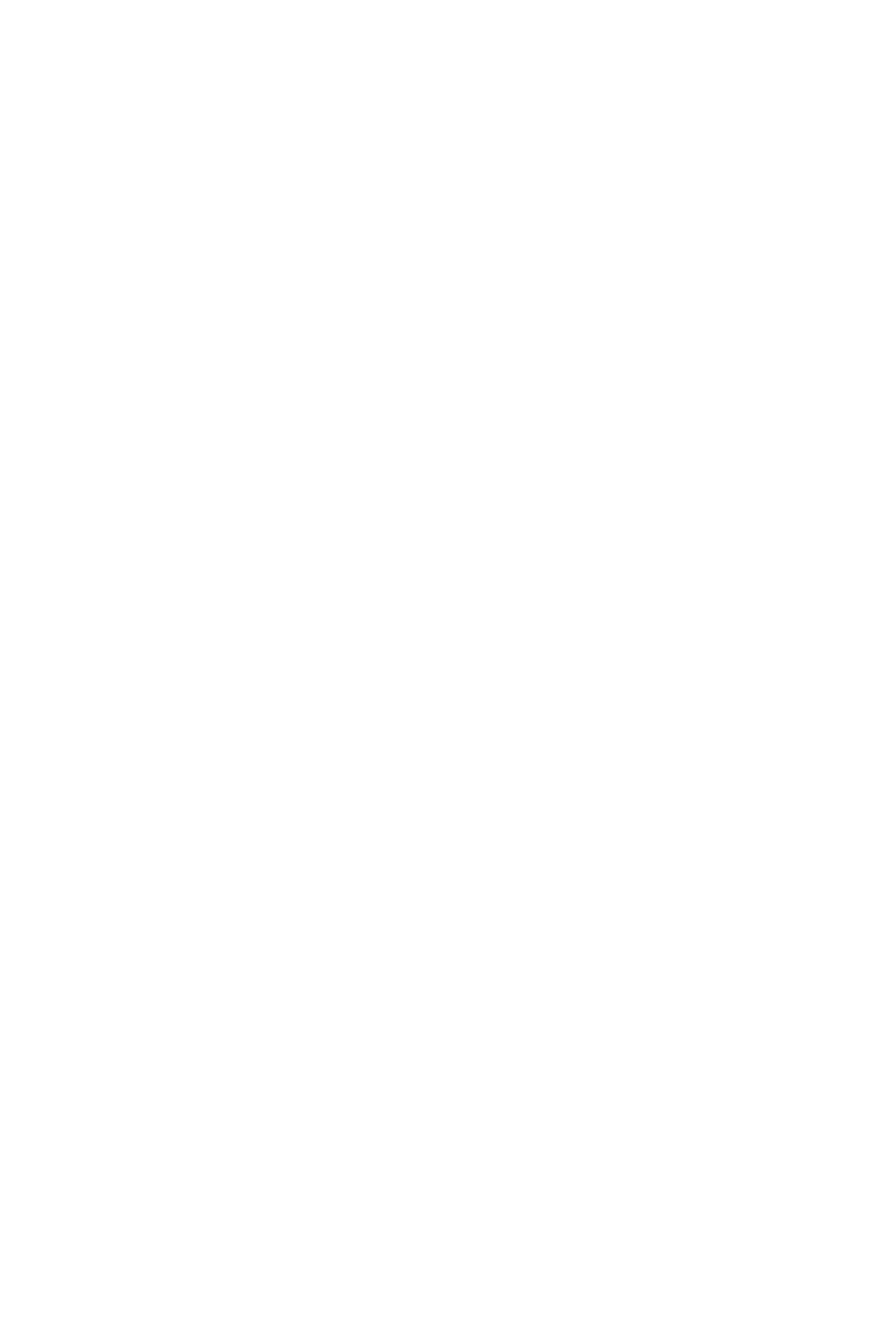
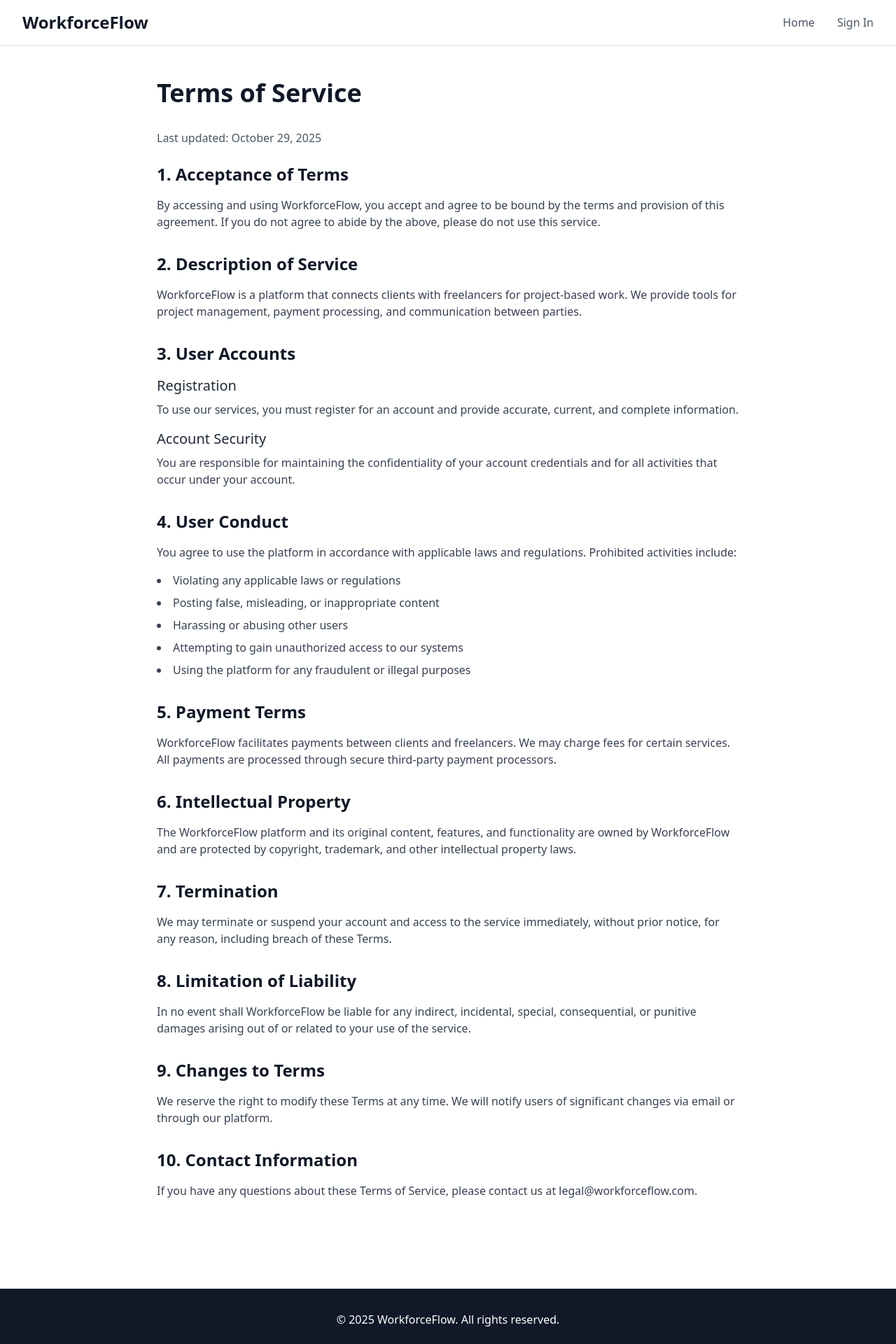
Before and after one commit to Cmay-html/workForce-frontend, a React (Vite) app: page /terms-of-service in a window 1280 px wide. Before the commit this address had no page. Shown: the top 1920 px of the page at 70% size. Before the commit the page ends 800 px from the top, so only its background shows below. Built offline with nearby package versions, Linux system fonts and the light colour scheme.

Commit message:
feat:terms of service

```diff
--- a/src/App.jsx
+++ b/src/App.jsx
@@ -4,6 +4,7 @@ import AdminDashboard from './Pages/AdminDashboard';
 import UserManagement from './Pages/admin/UserManagement';
 import LandingPage from './Pages/LandingPage';
 import PrivacyPolicy from './Pages/PrivacyPolicy';
+import TermsOfService from './Pages/TermsOfService';
 
 const AdminRoute = ({ children }) => {
   const { user } = useAuth();
@@ -17,6 +18,7 @@ function App() {
       <Routes>
         <Route path='/' element={<LandingPage />}/>
         <Route path='/privacypolicy' element={<PrivacyPolicy />}/>
+        <Route path='/terms-of-service' element={<TermsOfService />}/>
         <Route path="/admin" element={<AdminRoute><AdminDashboard /></AdminRoute>} />
         <Route path="/admin/users" element={<AdminRoute><UserManagement /></AdminRoute>} />
         <Route path="/unauthorized" element={<h1>Unauthorized Access</h1>} />
--- /dev/null
+++ b/src/Pages/TermsOfService.jsx
@@ -0,0 +1,125 @@
+import React from 'react';
+import { Link } from 'react-router-dom';
+
+const TermsOfService = () => {
+  return (
+    <div className="min-h-screen bg-white font-sans">
+      {/* Navigation */}
+      <nav className="bg-white border-b border-gray-200 sticky top-0 z-50 shadow-sm">
+        <div className="max-w-7xl mx-auto px-4 sm:px-6 lg:px-8">
+          <div className="flex justify-between items-center h-16">
+            <div className="flex items-center">
+              <Link to="/" className="text-2xl font-bold text-gray-900">WorkforceFlow</Link>
+            </div>
+            <div className="hidden md:flex items-center space-x-8">
+              <Link to="/" className="text-gray-600 hover:text-orange-500 transition-colors duration-200">Home</Link>
+              <Link to="/login" className="text-gray-600 hover:text-orange-500 transition-colors duration-200">Sign In</Link>
+            </div>
+          </div>
+        </div>
+      </nav>
+
+      {/* Main Content */}
+      <main className="max-w-4xl mx-auto px-4 sm:px-6 lg:px-8 py-12">
+        <h1 className="text-4xl font-bold text-gray-900 mb-8">Terms of Service</h1>
+
+        <div className="prose prose-lg max-w-none">
+          <p className="text-gray-600 mb-6">
+            Last updated: October 29, 2025
+          </p>
+
+          <section className="mb-8">
+            <h2 className="text-2xl font-semibold text-gray-900 mb-4">1. Acceptance of Terms</h2>
+            <p className="text-gray-700 mb-4">
+              By accessing and using WorkforceFlow, you accept and agree to be bound by the terms and provision of this agreement. If you do not agree to abide by the above, please do not use this service.
+            </p>
+          </section>
+
+          <section className="mb-8">
+            <h2 className="text-2xl font-semibold text-gray-900 mb-4">2. Description of Service</h2>
+            <p className="text-gray-700 mb-4">
+              WorkforceFlow is a platform that connects clients with freelancers for project-based work. We provide tools for project management, payment processing, and communication between parties.
+            </p>
+          </section>
+
+          <section className="mb-8">
+            <h2 className="text-2xl font-semibold text-gray-900 mb-4">3. User Accounts</h2>
+            <h3 className="text-xl font-medium text-gray-800 mb-2">Registration</h3>
+            <p className="text-gray-700 mb-4">
+              To use our services, you must register for an account and provide accurate, current, and complete information.
+            </p>
+            <h3 className="text-xl font-medium text-gray-800 mb-2">Account Security</h3>
+            <p className="text-gray-700 mb-4">
+              You are responsible for maintaining the confidentiality of your account credentials and for all activities that occur under your account.
+            </p>
+          </section>
+
+          <section className="mb-8">
+            <h2 className="text-2xl font-semibold text-gray-900 mb-4">4. User Conduct</h2>
+            <p className="text-gray-700 mb-4">
+              You agree to use the platform in accordance with applicable laws and regulations. Prohibited activities include:
+            </p>
+            <ul className="list-disc list-inside text-gray-700 space-y-2">
+              <li>Violating any applicable laws or regulations</li>
+              <li>Posting false, misleading, or inappropriate content</li>
+              <li>Harassing or abusing other users</li>
+              <li>Attempting to gain unauthorized access to our systems</li>
+              <li>Using the platform for any fraudulent or illegal purposes</li>
+            </ul>
+          </section>
+
+          <section className="mb-8">
+            <h2 className="text-2xl font-semibold text-gray-900 mb-4">5. Payment Terms</h2>
+            <p className="text-gray-700 mb-4">
+              WorkforceFlow facilitates payments between clients and freelancers. We may charge fees for certain services. All payments are processed through secure third-party payment processors.
+            </p>
+          </section>
+
+          <section className="mb-8">
+            <h2 className="text-2xl font-semibold text-gray-900 mb-4">6. Intellectual Property</h2>
+            <p className="text-gray-700 mb-4">
+              The WorkforceFlow platform and its original content, features, and functionality are owned by WorkforceFlow and are protected by copyright, trademark, and other intellectual property laws.
+            </p>
+          </section>
+
+          <section className="mb-8">
+            <h2 className="text-2xl font-semibold text-gray-900 mb-4">7. Termination</h2>
+            <p className="text-gray-700 mb-4">
+              We may terminate or suspend your account and access to the service immediately, without prior notice, for any reason, including breach of these Terms.
+            </p>
+          </section>
+
+          <section className="mb-8">
+            <h2 className="text-2xl font-semibold text-gray-900 mb-4">8. Limitation of Liability</h2>
+            <p className="text-gray-700 mb-4">
+              In no event shall WorkforceFlow be liable for any indirect, incidental, special, consequential, or punitive damages arising out of or related to your use of the service.
+            </p>
+          </section>
+
+          <section className="mb-8">
+            <h2 className="text-2xl font-semibold text-gray-900 mb-4">9. Changes to Terms</h2>
+            <p className="text-gray-700 mb-4">
+              We reserve the right to modify these Terms at any time. We will notify users of significant changes via email or through our platform.
+            </p>
+          </section>
+
+          <section className="mb-8">
+            <h2 className="text-2xl font-semibold text-gray-900 mb-4">10. Contact Information</h2>
+            <p className="text-gray-700 mb-4">
+              If you have any questions about these Terms of Service, please contact us at legal@workforceflow.com.
+            </p>
+          </section>
+        </div>
+      </main>
+
+      {/* Footer */}
+      <footer className="bg-gray-900 text-white py-8 mt-12">
+        <div className="max-w-7xl mx-auto px-4 sm:px-6 lg:px-8 text-center">
+          <p>&copy; 2025 WorkforceFlow. All rights reserved.</p>
+        </div>
+      </footer>
+    </div>
+  );
+};
+
+export default TermsOfService;
```
